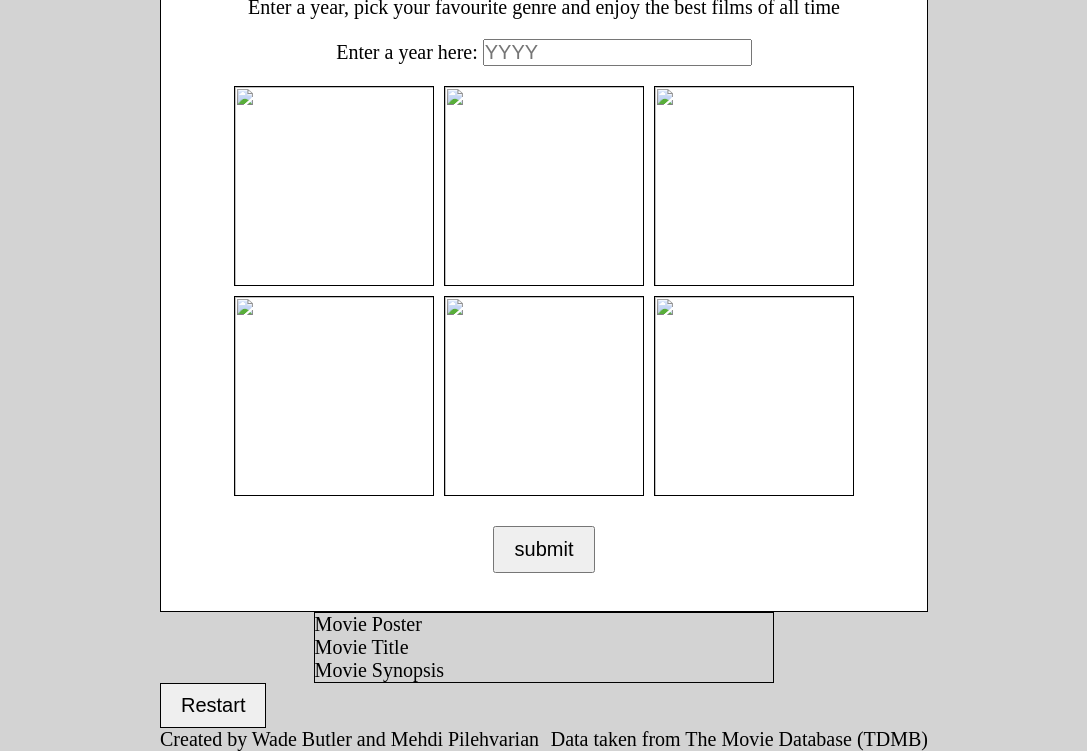
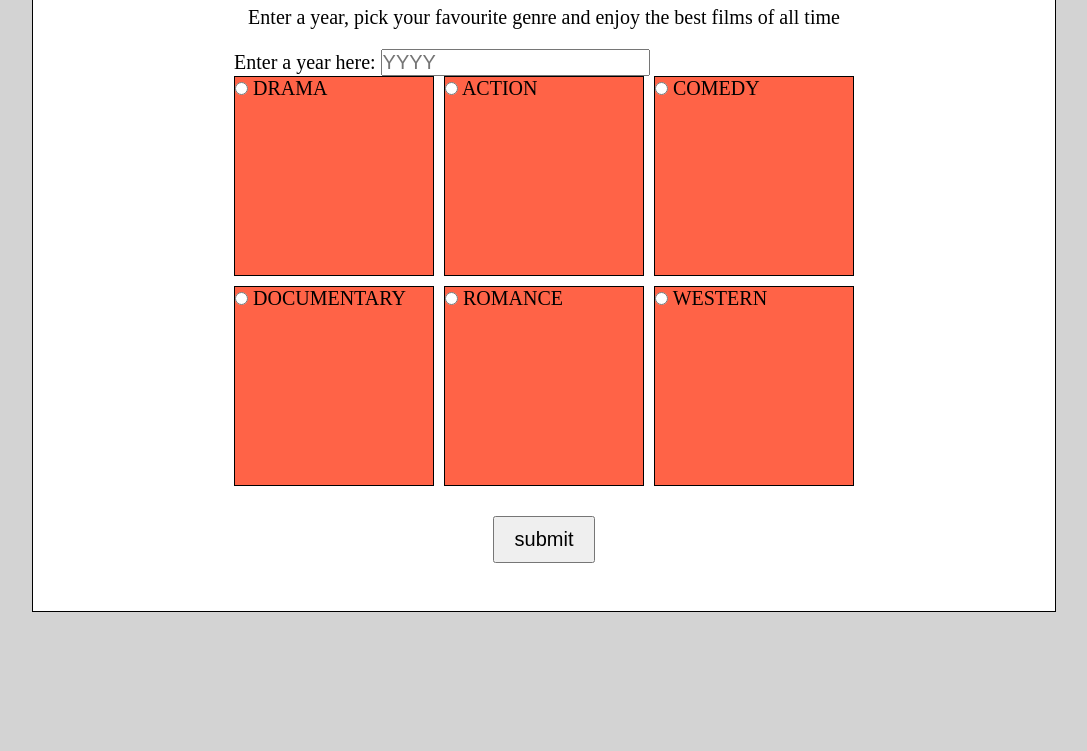
Before and after one commit to mantonionip/film-recommendation-engine, a plain HTML site: page index.html in a window 1280 px wide. Shown: the part 188-939 px from the top of the page, without its empty margins (96-1183 px from the left). After the commit the page ends 800 px from the top, so only its background shows below. Drawn offline with nearby package versions, Linux system fonts and the light colour scheme; no server answers.

Commit message:
second commit

```diff
--- a/index.html
+++ b/index.html
@@ -29,47 +29,49 @@
             </div>
 
             <div class="selectYear">
-                <form action="">
-                    <div class="yearInput">
+                <form action="" class="movieForm">
+                    <div>
                         <label for="year">Enter a year here:</label>
                         <input type="number" id="year" min="" max="" placeholder="YYYY">
-
+                        <!-- <button type="submit">Submit</button> -->
                         <!-- <p class=""></p> -->
                     </div>
-                </form>
-            </div>
-
-            <!-- genre selector starts here-->
                     <div class="genre">
                         <ul class="genreGrid">
-                    <li>
-                        <img class="genreImage" src="" alt="">
-                        <input type="chechbox" hidden>
+                            <li class="genreImage">
+                                <!-- <img class="genreImage" src="" alt=""> -->
+                                <input type="radio" name="genre" id="drama" value="18" class="visually-hidden">
+                                <label for="drama">DRAMA</label>
                             </li>
 
-                    <li>
-                        <img class="genreImage" src="" alt="">
-                        <input type="chechbox" hidden>
+                            <li class="genreImage">
+                                <!-- <img class="genreImage" src="" alt=""> -->
+                                <input type="radio" name="genre" id="action" value="28" class="visually-hidden">
+                                <label for="action">ACTION</label>
                             </li>
 
-                    <li>
-                        <img class="genreImage" src="" alt="">
-                        <input type="chechbox" hidden>
+                            <li class="genreImage">
+                                <!-- <img class="genreImage" src="" alt=""> -->
+                                <input type="radio" name="genre" id="comedy" value="35" class="visually-hidden">
+                                <label for="comedy">COMEDY</label>
                             </li>
 
-                    <li>
-                        <img class="genreImage" src="" alt="">
-                        <input type="chechbox" hidden>
+                            <li class="genreImage">
+                                <!-- <img class="genreImage" src="" alt=""> -->
+                                <input type="radio" name="genre" id="documentary" value="99" class="visually-hidden">
+                                <label for="documentary">DOCUMENTARY</label>
                             </li>
 
-                    <li>
-                        <img class="genreImage" src="" alt="">
-                        <input type="chechbox" hidden>
+                            <li class="genreImage">
+                                <!-- <img class="genreImage" src="" alt=""> -->
+                                <input type="radio" name="genre" id="romance" value="10749" class="visually-hidden">
+                                <label for="romance">ROMANCE</label>
                             </li>
 
-                    <li>
-                        <img class="genreImage" src="" alt="">
-                        <input type="chechbox" hidden>
+                            <li class="genreImage">
+                                <!-- <img class="genreImage" src="" alt=""> -->
+                                <input type="radio" name="genre" id="western" value="37" class="visually-hidden">
+                                <label for="western">WESTERN</label>
                             </li>
                         </ul>
                         <div class="formSubmit">
@@ -77,27 +79,27 @@
                             <input type="submit" id="submit" value="submit">
                         </div>
                     </div>
+                </form>
+            </div>
+
+            <!-- genre selector starts here-->
+
             <!-- genre selector ends here -->
         </section>
 
             <!-- result page starts here -->
-        <section class="resultPageSection">
-            <div class="movieContainer wrapper">
-                <div class="moviePoster">Movie Poster</div>
-                <div class="movieTitle">Movie Title</div>
-                <div class="movieSynopsis">Movie Synopsis</div>
-            </div>
-            <button class="restartButton">Restart</button>
-        </section>
+        <section class="resultPageSection"></section>
+        <!-- section.specific -->
+        <section class="finalResult"></section>
     </main>
     <!-- main ends here -->
 
-    <footer>
+    <!-- <footer>
         <div class="wrapper">
             <p>Created by Wade Butler and Mehdi Pilehvarian</p>
             <p>Data taken from The Movie Database (TDMB)</p>
         </div>
-    </footer>
+    </footer> -->
 
     <script src='https://code.jquery.com/jquery-3.4.0.min.js' integrity='sha256-BJeo0qm959uMBGb65z40ejJYGSgR7REI4+CW1fNKwOg=' crossorigin='anonymous'></script>
     <script src="script.js"></script>
--- a/script.js
+++ b/script.js
@@ -1,48 +1,71 @@
-// Create app namespace to hold all methods
+const movieApp = {};
 
-// Collect user input
-// app.collectInfo = function () {
-
-// }
-
-const app = {};
-
-app.apiKey = "ddeff0fdf2d0c94ee533861e5e5bd368";
+movieApp.apiKey = "ddeff0fdf2d0c94ee533861e5e5bd368";
 
 // these will be our input variables
-app.genreID = 28; //action movie genre
-app.releaseYear = 2019; //year
-app.voterAverage = 8;
+movieApp.genreID = 0; //action movie genre
+movieApp.releaseYear = 0; //year
+movieApp.voterAverage = 8;
 
 // Make AJAX request with user inputted data
-app.getInfo = function () {
-    $.ajax({
+movieApp.getInfo = function () {
+    movieApp.yearOfMaking();
+    movieApp.movieGenre();
+    return $.ajax({
         url: "https://api.themoviedb.org/3/discover/movie",
         method: "GET",
         dataType: "json",
         data: {
-            api_key: app.apiKey,
-            with_genres: app.genreID,
-            "original_language": "en",
-            primary_release_year: app.releaseYear,
-            // "vote_average.gte": app.voterAverage,
+            api_key: movieApp.apiKey,
+            with_genres: movieApp.genreID,
+            primary_release_year: movieApp.releaseYear,
+            "vote_average.gte": 7,
+            // "vote_count.gte": 500
+            sort_by: "vote_count.desc",
         }
     }).then((result) => {
-        console.log(result);
+        movieApp.newResult = result.results.slice(0, 3);
+        // console.log(newResult);
+        // let movieHtml = `<h2>${newResult[0].title}</h2> <p>${newResult[0].overview}</p> <img src="https://image.tmdb.org/t/p/w500${newResult[0].poster_path}" alt="${newResult[0].title} poster">`
+        // $(".resultPageSection").append(movieHtml)
+        $(".resultPageSection").empty()
+        movieApp.newResult.forEach((movie, index) => {
+            let movieHtml = `<button value="${index}"><img src="https://image.tmdb.org/t/p/w500${movie.poster_path}" alt="${movie.title} poster"></button>`;
+            // movieHtml = `${movie.poster_path}`
+            $(".resultPageSection").append(movieHtml)
+
+            $(".resultPageSection button").css({
+                "width": "calc(100% / 3)",
+            })
+        })
     })
 }
 
+// Function to display the selected film's info
+
+
+
+// Function to select the year by the user
+movieApp.yearOfMaking = function() {
+        movieApp.releaseYear = $('#year').val();
+}
+
+// Function to select the genre by the user on-click event handler
+movieApp.movieGenre = function() {
+        movieApp.genreID = $("input[type=radio]:checked").val();
+}
+
 $(function () {
-    // app.init();
-    app.getInfo();
+    $("input[type=submit]").on("click", function(e){
+        e.preventDefault();
+        movieApp.getInfo();
+    });
+    $('.resultPageSection').on('click', "button", function() {
+        const displaySwitch = $(this).val();
+        // console.log(movieApp.newResult[displaySwitch]);
+
+        let movieHtml = `<h2>${movieApp.newResult[displaySwitch].title}</h2> <p>${movieApp.newResult[displaySwitch].overview}</p>`
+        $(".finalResult").empty()
+        $(".finalResult").append(movieHtml);
+    })
 });
-
-// Display data on the page
-// app.displayInfo = function () {
-
-// }
-
-// // Start app
-// app.init = function () {
-
-// }
--- a/styles/sass/partials/_base.scss
+++ b/styles/sass/partials/_base.scss
@@ -38,8 +38,14 @@ a {
 button {
     border: none;
 }
+
+img {
+    width: 100%;
+    height: 100%;
+    display: block;
+}
 .wrapper {
     max-width: 1440px;
-    width: 60%;
+    width: 80%;
     margin: 0 auto;
 }
--- a/styles/sass/partials/_header.scss
+++ b/styles/sass/partials/_header.scss
@@ -1,4 +1,4 @@
-header h1 {
+.engineHeader {
     text-align: center;
     padding: 20px 0;
 }
--- a/styles/sass/partials/_main.scss
+++ b/styles/sass/partials/_main.scss
@@ -1,6 +1,7 @@
 .mainPageSection {
     background-color: #FFF;
     border: 1px solid;
+    // overflow: hidden;
 
     width: 100%;
     height: 90vh;
@@ -42,12 +43,48 @@
             width: 200px;
             height: 200px;
             border: 1px solid;
+            background-color: tomato;
         }
     }
 
     .formSubmit {
         text-align: center;
     }
+
+    // .finalResult {
+    //     display: block;
+    // }
+
+    // .resultPageSection {
+
+    //     .button {
+
+    //         img {
+    //             width: calc(100% / 3);
+
+    //         }
+    //     }
+    // }
+
+    // .visually-hidden {
+    //     position: absolute !important;
+    //     height: 1px; width: 1px;
+    //     overflow: hidden; clip: rect(1px 1px 1px 1px);
+    //     clip: rect(1px, 1px, 1px, 1px);
+    //     white-space: nowrap;
+    // }
+
+    // input[type="radio"]:checked ~ .genreImage {
+    //     border: 2px solid blue;
+    // }
+
+    // label {
+    //     display: inline-block;
+    //     cursor: pointer;
+    //     width: 100%;
+    //     height: 100%;
+    //     text-align: center;
+    // }
 }
 
 .formSubmit {
```
Also changed, not shown: styles/styles.css. Lines whose indentation alone changed are shown as unchanged.
